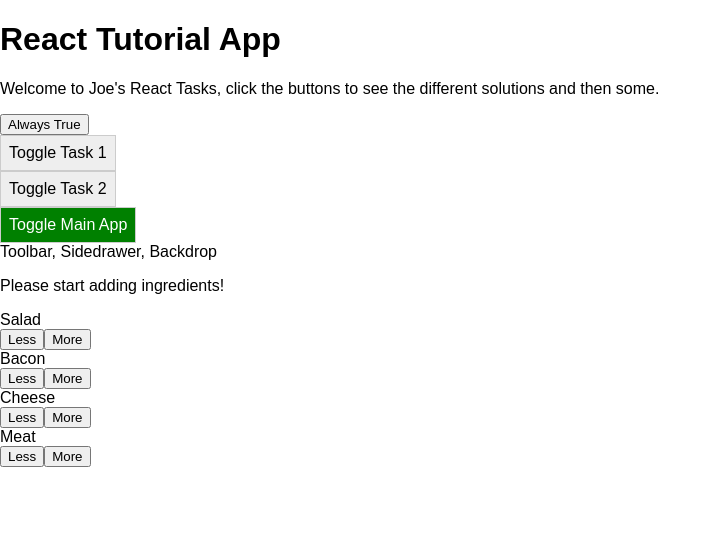
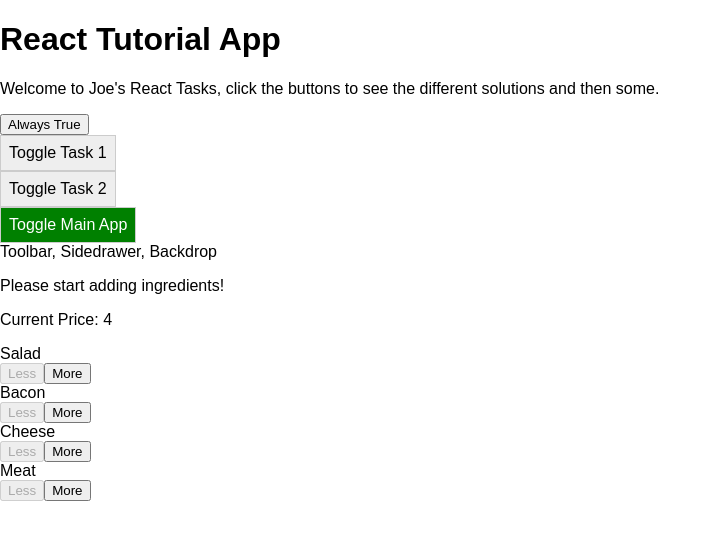
Before and after one commit to Drethic/react-tutorial, a React app: page / in a window 1280 px wide. Shown: the top 540 px of the page, without its empty margins (0-721 px from the left). Built offline with nearby package versions, Linux system fonts and the light colour scheme.

Commit message:
Removing Ingredients Safely * Added catch for removing ingredients without going negative * Updated pricing to add and subtract * Code up to date with lecture 118

```diff
--- a/src/components/Burger/BuildControls/BuildControl/BuildControl.js
+++ b/src/components/Burger/BuildControls/BuildControl/BuildControl.js
@@ -4,8 +4,8 @@
 const buildControl = (props) => (
     <div className={classes.BuildControl}>
         <div className={classes.Label}>{props.label}</div>
-        <button className={classes.Less}>Less</button>
-        <button className={classes.More}>More</button>
+        <button className={classes.Less} onClick={props.remove} disabled={props.disabled}>Less</button>
+        <button className={classes.More} onClick={props.add}>More</button>
     </div>
 );
 
--- a/src/components/Burger/BuildControls/BuildControls.js
+++ b/src/components/Burger/BuildControls/BuildControls.js
@@ -11,8 +11,15 @@
 
 const buildControls = (props) => (
     <div className={classes.BuildControls}>
+        <p>Current Price: {props.price}</p>
         {controls.map(control => (
-            <BuildControl key={control.label} label={control.label} />
+            <BuildControl
+                key={control.label}
+                label={control.label}
+                add={props.add.bind(this, control.type)}
+                remove={props.remove.bind(this, control.type)}
+                disabled={props.disabled[control.type]}
+            />
         ))}
     </div>
 );
--- a/src/containers/BurgerBuilder/BurgerBuilder.js
+++ b/src/containers/BurgerBuilder/BurgerBuilder.js
@@ -2,6 +2,13 @@
 import Auxiliary from '../../hoc/Auxiliary';
 import Burger from '../../components/Burger/Burger';
 import BuildControls from '../../components/Burger/BuildControls/BuildControls';
+
+const INGREDIENT_PRICES = {
+    salad: 0.5,
+    bacon: 0.7,
+    cheese: 0.4,
+    meat: 1.3,
+};
 
 class BurgerBuilder extends Component {
     state = {
@@ -10,14 +17,57 @@
             bacon: 0,
             cheese: 0,
             meat: 0,
-        }
+        },
+        totalPrice: 4,
     };
 
+    addIngredientHandler = ( type ) => {
+        const oldCount = this.state.ingredients[type];
+        const updatedCount = oldCount + 1;
+        const updatedIngredients = {
+            ...this.state.ingredients
+        };
+        updatedIngredients[type] = updatedCount;
+        const priceAddition = INGREDIENT_PRICES[type];
+        const oldPrice = this.state.totalPrice;
+        const newPrice = oldPrice + priceAddition;
+        this.setState( { totalPrice: newPrice, ingredients: updatedIngredients } );
+        // this.updatePurchaseState(updatedIngredients);
+    }
+
+    removeIngredientHandler = ( type ) => {
+        const oldCount = this.state.ingredients[type];
+        if ( oldCount <= 0 ) {
+            return;
+        }
+        const updatedCount = oldCount - 1;
+        const updatedIngredients = {
+            ...this.state.ingredients
+        };
+        updatedIngredients[type] = updatedCount;
+        const priceDeduction = INGREDIENT_PRICES[type];
+        const oldPrice = this.state.totalPrice;
+        const newPrice = oldPrice - priceDeduction;
+        this.setState( { totalPrice: newPrice, ingredients: updatedIngredients } );
+        // this.updatePurchaseState(updatedIngredients);
+    }
+
     render() {
+        const disabledInfo = {
+            ...this.state.ingredients
+        }
+        for (let key in disabledInfo) {
+            disabledInfo[key] = disabledInfo[key] <= 0;
+        }
         return(
             <Auxiliary>
                 <Burger ingredients={this.state.ingredients} />
-                <BuildControls />
+                <BuildControls
+                    add={this.addIngredientHandler}
+                    remove={this.removeIngredientHandler}
+                    disabled={disabledInfo}
+                    price={this.state.totalPrice}
+                />
             </Auxiliary>
         );
     }
```
